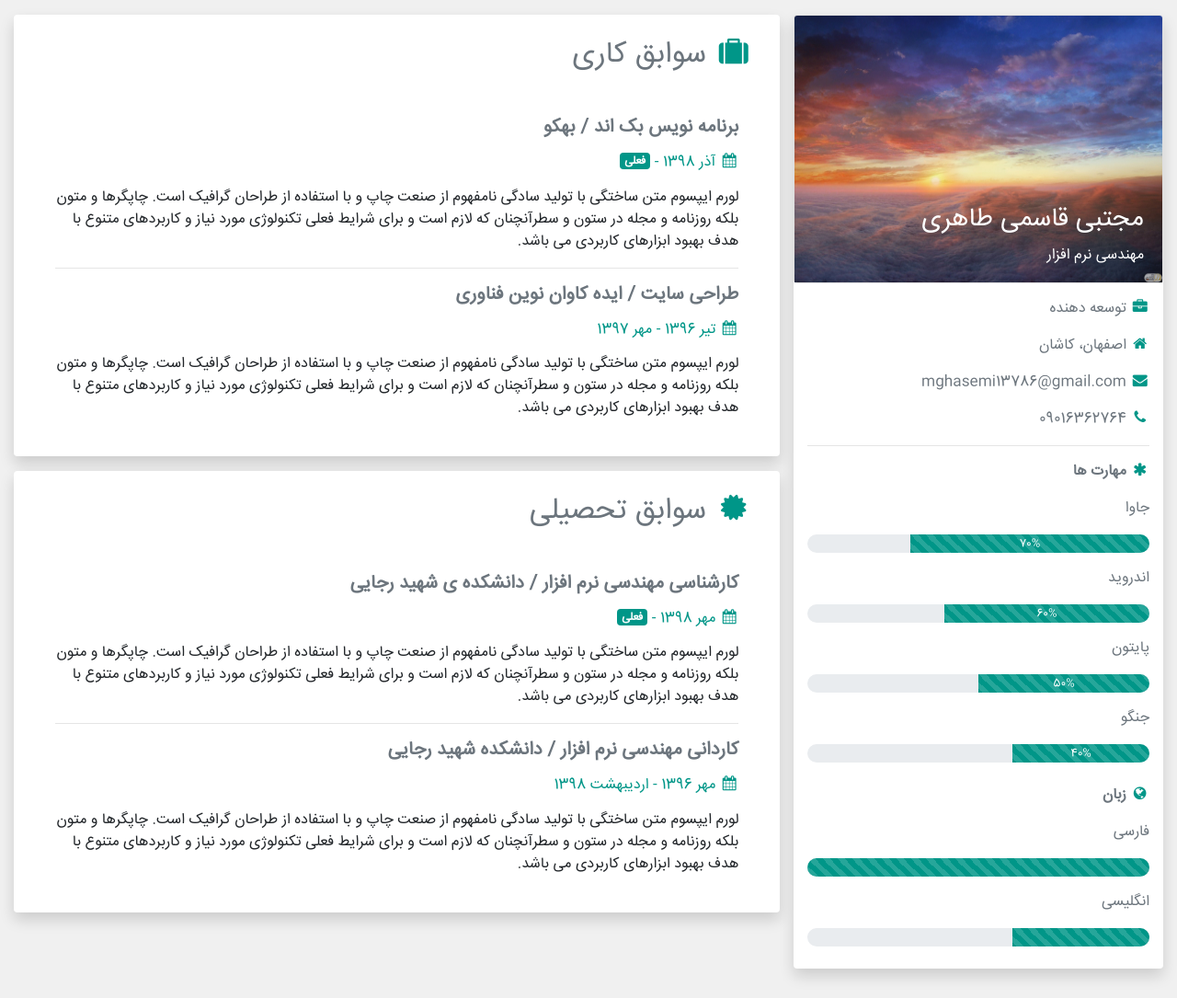
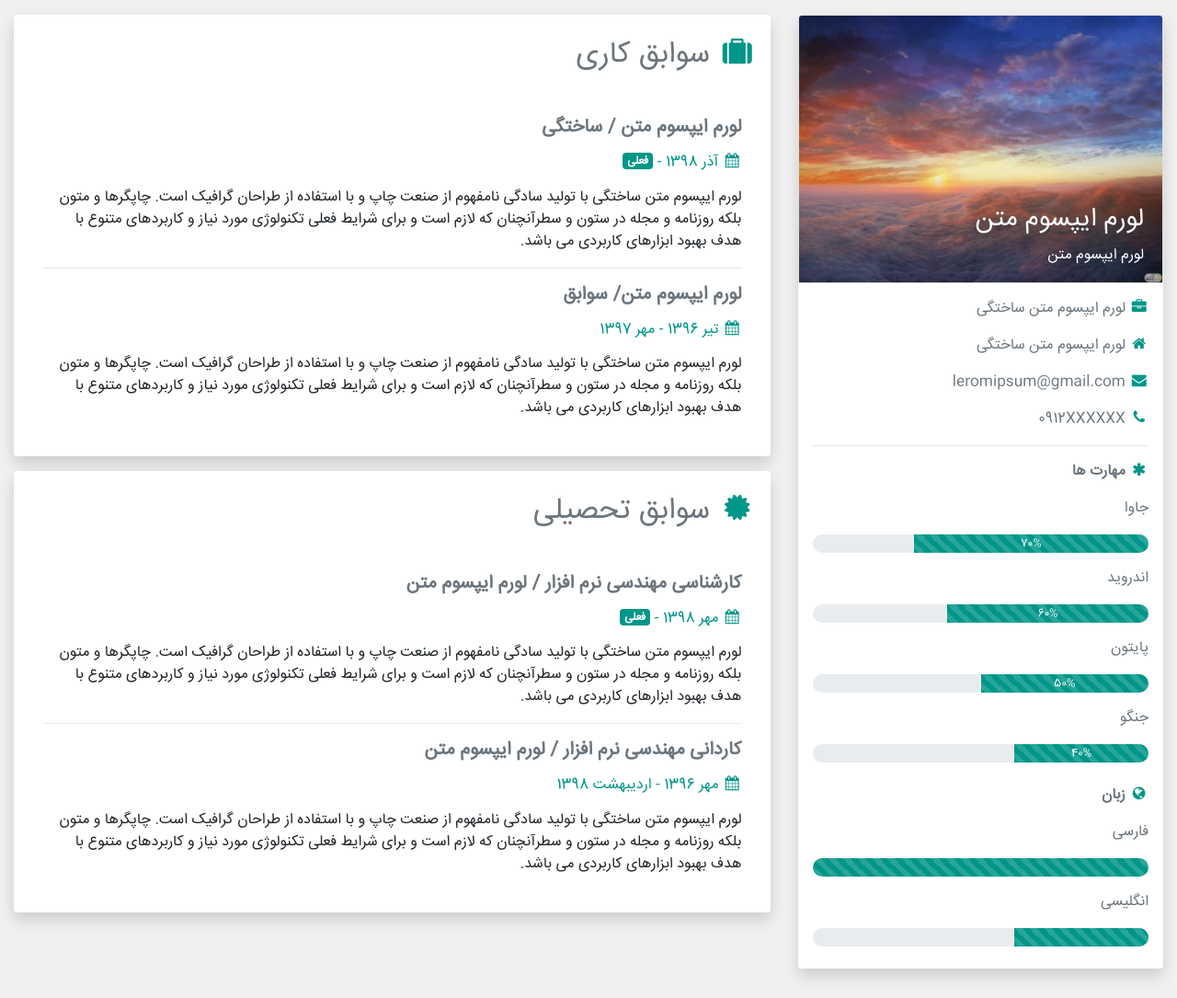
Before and after one commit to GhasemiTaheri/Resume-template, a plain HTML site: page index.html in a window 1280 px wide. Shown: the whole page at 92% size. Drawn offline with nearby package versions, Linux system fonts and the light colour scheme.

Commit message:
fix base structure of column and row, remove additional bootstrap class

```diff
--- a/index.html
+++ b/index.html
@@ -1,5 +1,6 @@
 <!DOCTYPE html>
 <html lang="en">
+
 <head>
     <meta charset="UTF-8">
     <meta name="viewport" content="width=device-width, initial-scale=1.0">
@@ -18,78 +19,76 @@
         }
     </style>
 </head>
+
 <body>
-    <div class="container-fluid pt-3">
-        <!-- My Info -->
-        <div class="col-sm-4 pb-4 pr-0 float-right">
-            <div class="container-fluid pr-0 pl-0 shadow bg-white rounded">
-                <div class="card">
-                    <img class="card-img-top mx-auto" src="img/profile.jpg" alt="Card image" style="width: 100%; height: 290px;">
-                    <div class="card-img-overlay text-white" style="top: unset; left: unset;">
-                        <h3 class="card-title ">مجتبی قاسمی طاهری</h3>
-                        <h6 class="card-text" style="text-align: right;">مهندسی نرم افزار</h6>
+    <div class="container-fluid py-3">
+        <div class="row">
+            <!-- Personal Info -->
+            <div class="col-md-4 mb-3">
+                <div class="shadow bg-white rounded">
+                    <div class="card" style="position: relative;">
+                        <img class="card-img-top" src="img/profile.jpg" alt="Card image" style="width: 100%; height: 290px;">
+                        <div class="text-white img-description">
+                            <h3 class="card-title">لورم ایپسوم متن</h3>
+                            <h6 class="card-text">لورم ایپسوم متن</h6>
                         </div>
                     </div>
-                <div class="container pt-3 pb-3">
+                    <div class="p-3">
                         <!-- Profile -->
-                    <p style="text-align: right;" class="text-secondary"><i class="fa fa-briefcase fa-fw w3-margin-right w3-large w3-text-teal greencolor"></i>
-                    توسعه دهنده
+                        <div class="text-secondary" style="text-align: right;">
+                            <p><i class="fa fa-briefcase fa-fw w3-margin-right w3-large w3-text-teal greencolor"></i> لورم ایپسوم متن ساختگی
                             </p>
-                    <p style="text-align: right;" class="text-secondary"><i class="fa fa-home fa-fw w3-margin-right w3-large w3-text-teal greencolor"></i>
-                    اصفهان، کاشان
+                            <p><i class="fa fa-home fa-fw w3-margin-right w3-large w3-text-teal greencolor"></i> لورم ایپسوم متن ساختگی
                             </p>
-                    <p style="text-align: right;" class="text-secondary"><i class="fa fa-envelope fa-fw w3-margin-right w3-large w3-text-teal greencolor"></i>
-                    mghasemi13786@gmail.com
+                            <p><i class="fa fa-envelope fa-fw w3-margin-right w3-large w3-text-teal greencolor"></i> leromipsum@gmail.com
                             </p>
-                    <p style="text-align: right;" class="text-secondary"><i class="fa fa-phone fa-fw w3-margin-right w3-large w3-text-teal greencolor"></i>
-                        09016362764
+                            <p><i class="fa fa-phone fa-fw w3-margin-right w3-large w3-text-teal greencolor"></i> 0912XXXXXX
                             </p>
+
                             <hr>
                             <!-- Skills -->
-                    <p style="text-align: right;" class="text-secondary">
-                        <b>
+
+                            <p>
+                                <strong>
                                 <i class="fa fa-asterisk fa-fw w3-margin-right w3-text-teal greencolor"></i>
                                 مهارت ها
-                        </b>
+                                </strong>
                             </p>
-                    <p style="text-align: right;" class="text-secondary">
-                    جاوا
-                    </p>
+
+                            <p>جاوا</p>
                             <div class="progress mb-3" style="height:20px; border-radius: 10px;">
                                 <div class="progress-bar bg-progress progress-bar-striped progress-bar-animated" style="width:70%">70%</div>
                             </div>
-                    <p style="text-align: right;" class="text-secondary">
-                        اندروید
-                    </p>
+
+                            <p>اندروید</p>
                             <div class="progress mb-3" style="height:20px; border-radius: 10px;">
                                 <div class="progress-bar bg-progress progress-bar-striped progress-bar-animated" style="width:60%">60%</div>
                             </div>
-                    <p style="text-align: right;" class="text-secondary">
-                        پایتون
-                    </p>
+
+                            <p>پایتون</p>
                             <div class="progress mb-3" style="height:20px; border-radius: 10px;">
                                 <div class="progress-bar bg-progress progress-bar-striped progress-bar-animated" style="width:50%">50%</div>
                             </div>
-                    <p style="text-align: right;" class="text-secondary">
-                        جنگو
-                    </p>
+
+                            <p>جنگو</p>
                             <div class="progress mb-4" style="height:20px; border-radius: 10px;">
                                 <div class="progress-bar bg-progress progress-bar-striped progress-bar-animated" style="width:40%">40%</div>
                             </div>
+
                             <!-- language -->
-                    <p style="text-align: right;" class="text-secondary">
-                        <b>
+                            <p>
+                                <strong>
                                     <i class="fa fa-globe fa-fw w3-margin-right w3-text-teal greencolor"></i>
                                     زبان
-                        </b>
+                                </strong>
                             </p>
-                    <p style="text-align: right;" class="text-secondary">
+                            <p>
                                 فارسی
                             </p>
                             <div class="progress mb-3" style="height:20px; border-radius: 10px;">
                                 <div class="progress-bar bg-progress progress-bar-striped progress-bar-animated" style="width:100%"></div>
                             </div>
-                    <p style="text-align: right;" class="text-secondary">
+                            <p>
                                 انگلیسی
                             </p>
                             <div class="progress mb-2" style="height:20px; border-radius: 10px;">
@@ -98,19 +97,23 @@
                         </div>
                     </div>
                 </div>
+            </div>
+
+            <!--all information-->
+            <div class="col-md-8">
                 <!-- Work Experience -->
-        <div class="col-sm-8 bg-white float-right pt-4 pb-4 shadow rounded" style="text-align: right;">
-            <div class="container">
+                <div class="bg-white py-4 shadow rounded" style="text-align: right;">
+                    <div class="px-3">
                         <h2 class="text-secondary mb-5">
-                    <i class="fa fa-suitcase fa-fw w3-margin-right w3-xxlarge w3-text-teal greencolor"></i>
-                    سوابق کاری
+                            <i class="fa fa-suitcase fa-fw w3-margin-right w3-xxlarge w3-text-teal greencolor"></i> سوابق کاری
                         </h2>
 
-                <div class="container">
-                    <h5 class="text-secondary"><b>برنامه نویس بک اند / بهکو</b></h5>
-                    <h6 class="mt-3 mb-3 greencolor">
-                        <i class="fa fa-calendar fa-fw w3-margin-right"></i>
-                        آذر 1398 -
+                        <div class="px-3">
+                            <h5 class="text-secondary"><strong>
+                                لورم ایپسوم متن / ساختگی
+                            </strong></h5>
+                            <h6 class="my-3 greencolor">
+                                <i class="fa fa-calendar fa-fw w3-margin-right"></i> آذر 1398 -
                                 <span class="badge align-top badge-secondary bg-progress">فعلی</span>
                             </h6>
                             <p>
@@ -118,10 +121,11 @@
                             </p>
                             <hr>
 
-                    <h5 class="text-secondary"><b>طراحی سایت / ایده کاوان نوین فناوری</b></h5>
-                    <h6 class="mt-3 mb-3 greencolor">
-                        <i class="fa fa-calendar fa-fw w3-margin-right"></i>
-                        تیر 1396 - مهر 1397
+                            <h5 class="text-secondary"><strong>
+                                لورم ایپسوم متن/ سوابق
+                            </strong></h5>
+                            <h6 class="my-3 greencolor">
+                                <i class="fa fa-calendar fa-fw w3-margin-right"></i> تیر 1396 - مهر 1397
                             </h6>
                             <p>
                                 لورم ایپسوم متن ساختگی با تولید سادگی نامفهوم از صنعت چاپ و با استفاده از طراحان گرافیک است. چاپگرها و متون بلکه روزنامه و مجله در ستون و سطرآنچنان که لازم است و برای شرایط فعلی تکنولوژی مورد نیاز و کاربردهای متنوع با هدف بهبود ابزارهای کاربردی می باشد.
@@ -132,18 +136,18 @@
                 </div>
 
                 <!-- Education Experience -->
-        <div class="col-sm-8 bg-white float-right mt-3 pt-4 pb-4 shadow rounded" style="text-align: right;">
-            <div class="container">
+                <div class="bg-white mt-3 py-4 shadow rounded" style="text-align: right;">
+                    <div class="px-3">
                         <h2 class="text-secondary mb-5">
-                    <i class="fa fa-certificate fa-fw w3-margin-right w3-xxlarge w3-text-teal greencolor"></i>
-                    سوابق تحصیلی
+                            <i class="fa fa-certificate fa-fw w3-margin-right w3-xxlarge w3-text-teal greencolor"></i> سوابق تحصیلی
                         </h2>
 
-                <div class="container">
-                    <h5 class="text-secondary"><b>کارشناسی مهندسی نرم افزار / دانشکده ی شهید رجایی</b></h5>
-                    <h6 class="mt-3 mb-3 greencolor">
-                        <i class="fa fa-calendar fa-fw w3-margin-right"></i>
-                        مهر 1398 -
+                        <div class="px-3">
+                            <h5 class="text-secondary"><strong>
+                                کارشناسی مهندسی نرم افزار / لورم ایپسوم متن
+                            </strong></h5>
+                            <h6 class="my-3 greencolor">
+                                <i class="fa fa-calendar fa-fw w3-margin-right"></i> مهر 1398 -
                                 <span class="badge align-top badge-secondary bg-progress">فعلی</span>
                             </h6>
                             <p>
@@ -151,10 +155,11 @@
                             </p>
                             <hr>
 
-                    <h5 class="text-secondary"><b>کاردانی مهندسی نرم افزار / دانشکده شهید رجایی</b></h5>
-                    <h6 class="mt-3 mb-3 greencolor">
-                        <i class="fa fa-calendar fa-fw w3-margin-right"></i>
-                        مهر 1396 - اردیبهشت 1398
+                            <h5 class="text-secondary"><strong>
+                                کاردانی مهندسی نرم افزار / لورم ایپسوم متن
+                            </strong></h5>
+                            <h6 class="my-3 greencolor">
+                                <i class="fa fa-calendar fa-fw w3-margin-right"></i> مهر 1396 - اردیبهشت 1398
                             </h6>
                             <p>
                                 لورم ایپسوم متن ساختگی با تولید سادگی نامفهوم از صنعت چاپ و با استفاده از طراحان گرافیک است. چاپگرها و متون بلکه روزنامه و مجله در ستون و سطرآنچنان که لازم است و برای شرایط فعلی تکنولوژی مورد نیاز و کاربردهای متنوع با هدف بهبود ابزارهای کاربردی می باشد.
@@ -164,5 +169,9 @@
                     </div>
                 </div>
             </div>
+
+        </div>
+    </div>
 </body>
+
 </html>
--- a/style.css
+++ b/style.css
@@ -1,23 +1,35 @@
 @charset "utf-8";
+
 /* CSS Document */
+
 @font-face {
-        font-family: 'IRANSans';
-        src:url('font/IRANSans.ttf'); /* IE9 Compat Modes */
-        src:url('font/IRANSans.ttf') format('woff2'), /* Super Modern Browsers */
-            url('font/IRANSans.ttf') format('woff'), /* Pretty Modern Browsers */
-            url('font/IRANSans.ttf')  format('truetype'), /* Safari, Android, iOS */
-            url('font/IRANSans.ttf') format('svg'); /* Legacy iOS */
+    font-family: 'IRANSans';
+    src: url('font/IRANSans.ttf');
+    /* IE9 Compat Modes */
+    src: url('font/IRANSans.ttf') format('woff2'), /* Super Modern Browsers */
+    url('font/IRANSans.ttf') format('woff'), /* Pretty Modern Browsers */
+    url('font/IRANSans.ttf') format('truetype'), /* Safari, Android, iOS */
+    url('font/IRANSans.ttf') format('svg');
+    /* Legacy iOS */
 }
 
-html ,body {
+html,
+body {
     font-family: 'IRANSans';
     background-color: #f0f0f0;
 }
 
-.greencolor{
+.greencolor {
     color: #009688;
 }
 
-.bg-progress{
+.bg-progress {
     background-color: #009688;
 }
+
+.img-description {
+    text-align: right;
+    position: absolute;
+    bottom: 20px;
+    right: 20px;
+}
```
Lines whose indentation alone changed are shown as unchanged.
